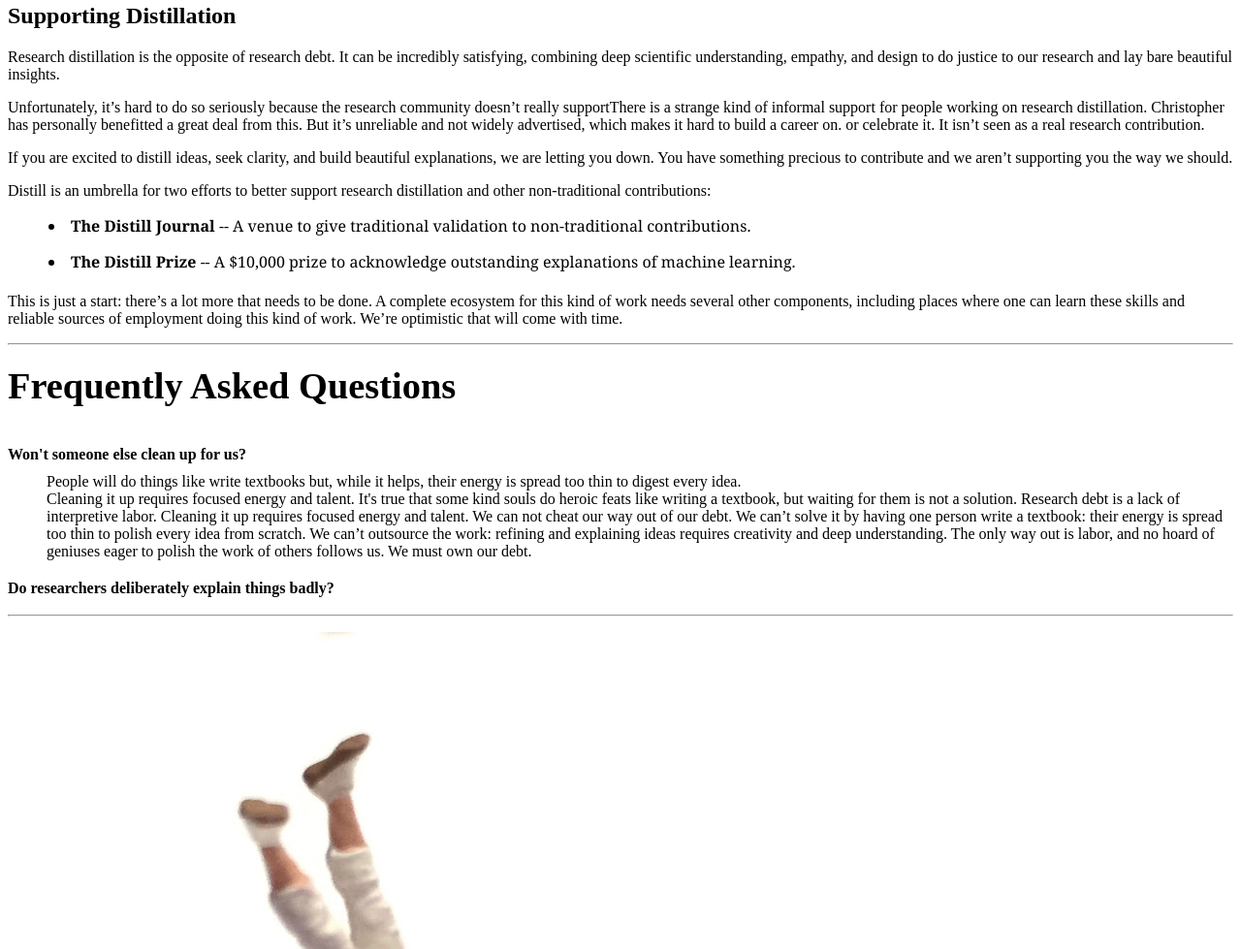
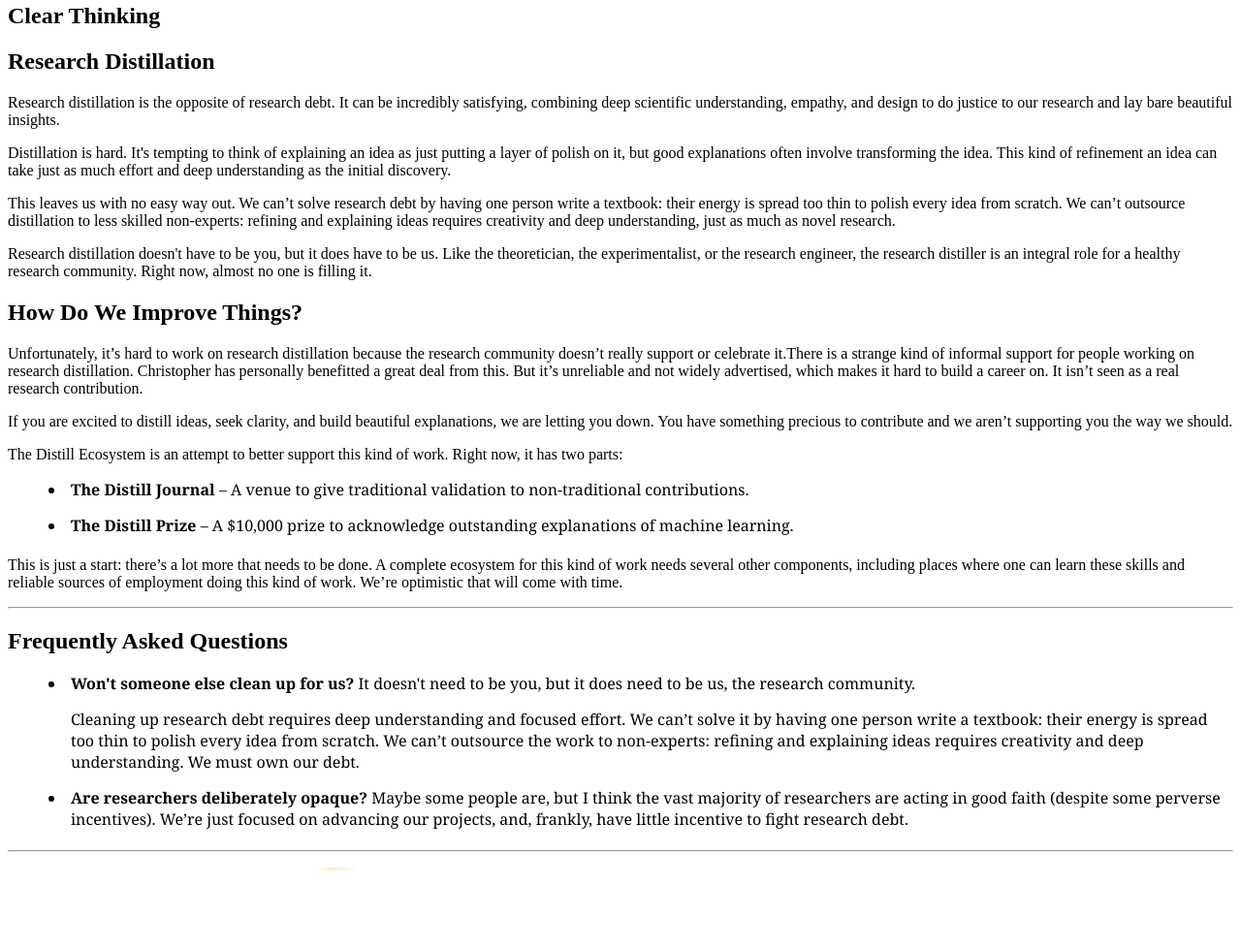
Before and after one commit to distillpub/post--research-debt, a website: page public/index.html in a window 1280 px wide. Shown: the part 3134-4113 px from the top of the page at 97% size. Drawn offline with Linux system fonts and the light colour scheme.

Commit message:
more work

```diff
--- a/public/index.html
+++ b/public/index.html
@@ -19,6 +19,9 @@
   padding-bottom: 15px;
   margin-left: 20px;
   padding-left: 5px;
+}
+dt-article .tight-list li {
+  padding-bottom: 5px;
 }
 dt-article ul li:last-of-type {
   padding-bottom: 5px;
@@ -42,8 +45,6 @@
 
 .FAQ .question {
   font-weight: bold;
-  padding-top: 20px;
-  padding-bottom: 10px;
 }
 
 .FAQ .answer {
@@ -81,27 +82,27 @@
 
   <ul>
 
-  <li> <b>Poor Exposition</b> -- Often, there is no good explanation of important ideas and one has to struggle to understand them. This problem is so pervasive that we take it for granted and don't appreciate how much better things could be.</li>
+  <li> <b>Poor Exposition</b> – Often, there is no good explanation of important ideas and one has to struggle to understand them. This problem is so pervasive that we take it for granted and don't appreciate how much better things could be.</li>
 
   <!--Poor exposition is one of the most visible and pervasive forms of research debt (much like poor documentation in technical debt). Explanations of core ideas don’t exist or are hard to follow. The situation is often so bad that we don’t realize exposition could be much better: we accept rope ladders when we could make elevators.-->
 
-  <li> <b>Undigested Ideas</b> -- Most ideas start off rough and hard to understand. They become radically easier as we polish them, developing the right analogies, language, and ways of thinking.</li>
+  <li> <b>Undigested Ideas</b> – Most ideas start off rough and hard to understand. They become radically easier as we polish them, developing the right analogies, language, and ways of thinking.</li>
 
 
   <!--Often ideas start off very rough and hard to understand and become radically easier as we polish them, developing the right analogies, language, visualizations and abstractions. For example, at one point calculus was something that only geniuses could understand, but we now teach it in high school: something changed, and I don’t think it was us.<dt-fn>This form of debt seems particularly tragic, because I think people frequently have a much more digested version of the idea in their heads. Unfortunately, they don't communicate it except in personal conversations because it is often hard to communicate and fragile. (An additional challenge is that people often have intuitions they know aren’t 100% right, even though they are useful.) The result is that everyone needs to repolish the ideas for themselves, and the ideas aren’t progressively refined.</dt-fn>-->
 
-  <li> <b>Bad abstractions and notation</b> -- Abstractions and notation are the user interface of research, shaping how we think and communicate. Unfortunately, we often get stuck with the first formalisms to develop, even when they're really suboptimal.  For example, something with extra electrons is negative, and <a href="http://tauday.com/">pi is wrong</a>.</li>
+  <li> <b>Bad abstractions and notation</b> – Abstractions and notation are the user interface of research, shaping how we think and communicate. Unfortunately, we often get stuck with the first formalisms to develop, even when they're really suboptimal.  For example, something with extra electrons is negative, and <a href="http://tauday.com/">pi is wrong</a>.</li>
 
-  <!--* <b>Bad abstractions and notation</b> -- Abstractions and notation are the user interface of research. When ideas first develop, formalisms develop with them, for communication and researchers’ own thoughts. These initial formalisms tend to be far from optimal but we often get stuck with them. For example, something with extra electrons negative, and pi is wrong.-->
+  <!--* <b>Bad abstractions and notation</b> – Abstractions and notation are the user interface of research. When ideas first develop, formalisms develop with them, for communication and researchers’ own thoughts. These initial formalisms tend to be far from optimal but we often get stuck with them. For example, something with extra electrons negative, and pi is wrong.-->
 
-  <!--* <b>Bad definitions, abstractions, and notation</b> -- Formalisms like abstractions and notation are the user interface of research. When ideas first develop, formalisms develop with them, for communication and researchers’ own thoughts. These initial formalisms are often far from the best possible ones. Better formalisms arise over time, from general refinement of ideas, deliberate work on the formalism, or opportunities in new media. Unfortunately, poor formalisms are extremely persistent, even once better ones are found.<dt-fn>One reason bad formalisms persist is that the switching costs are high, but there’s another, subtler reason. Becoming an expert in a field causes the formalisms to become part of you, in the same way language is. When one sees new formalisms, they often feel worse: you’re not fluent in the new notation, so it feels clunky, and you’ve learned to cope with any shortcomings of your familiar formalism that it fixes. Even genuine, significant improvements may seem minor or unimportant to an expert. Sadly, it’s the novice who faces the brunt of the cost.</dt-fn> For example: something with extra electrons is negative, pi is wrong, and topology is better defined in terms of closure.-->
+  <!--* <b>Bad definitions, abstractions, and notation</b> – Formalisms like abstractions and notation are the user interface of research. When ideas first develop, formalisms develop with them, for communication and researchers’ own thoughts. These initial formalisms are often far from the best possible ones. Better formalisms arise over time, from general refinement of ideas, deliberate work on the formalism, or opportunities in new media. Unfortunately, poor formalisms are extremely persistent, even once better ones are found.<dt-fn>One reason bad formalisms persist is that the switching costs are high, but there’s another, subtler reason. Becoming an expert in a field causes the formalisms to become part of you, in the same way language is. When one sees new formalisms, they often feel worse: you’re not fluent in the new notation, so it feels clunky, and you’ve learned to cope with any shortcomings of your familiar formalism that it fixes. Even genuine, significant improvements may seem minor or unimportant to an expert. Sadly, it’s the novice who faces the brunt of the cost.</dt-fn> For example: something with extra electrons is negative, pi is wrong, and topology is better defined in terms of closure.-->
 
-  <!--* <b>Unavailable Tools</b>  -- Whether you are a student programming for the first time, or an expert trying to reproduce an experiment, being able to easily dive into topics and get your hands dirty is critical. Availability of tools makes it easier to learn because people can test their mental models.<dt-fn>Rapid feedback is a documentation all of its own, and quick results are an incredible motivation</dt-fn> It also facilitates the reproduction of results and the translation of research into application. Sadly, these tools are often not public, or the public versions are unusable.-->
+  <!--* <b>Unavailable Tools</b>  – Whether you are a student programming for the first time, or an expert trying to reproduce an experiment, being able to easily dive into topics and get your hands dirty is critical. Availability of tools makes it easier to learn because people can test their mental models.<dt-fn>Rapid feedback is a documentation all of its own, and quick results are an incredible motivation</dt-fn> It also facilitates the reproduction of results and the translation of research into application. Sadly, these tools are often not public, or the public versions are unusable.-->
 
-  <li> <b>Noise</b> -- Being a researcher is like standing in the middle of construction site. Countless papers scream for your attention and there's no easy way to filter or summarize them.<dt-fn>Because most work is explained poorly, it takes a lot of energy to understand each piece of work. For many papers, I want a simple one sentence explanation of it, but need to fight with it to get that sentence. Because the simplest way to get the attention of interested parties is to get everyone’s attention, we get flooded with work. Because we incentivize people being “prolific,” we get flooded with a lot of work…</dt-fn> I think noise is the main way experts experience research debt.</li>
+  <li> <b>Noise</b> – Being a researcher is like standing in the middle of construction site. Countless papers scream for your attention and there's no easy way to filter or summarize them.<dt-fn>Because most work is explained poorly, it takes a lot of energy to understand each piece of work. For many papers, I want a simple one sentence explanation of it, but need to fight with it to get that sentence. Because the simplest way to get the attention of interested parties is to get everyone’s attention, we get flooded with work. Because we incentivize people being “prolific,” we get flooded with a lot of work…</dt-fn> I think noise is the main way experts experience research debt.</li>
 
 
-  <!--* <b>Noise</b> -- If becoming a researcher is like climbing a mountain, being a researcher is often like standing in the middle of construction site: loud. When hundreds of papers are published each day, with no easy way to filter or summarize them, the energy needed to keep up with a field is too high.<dt-fn>Because most work is explained poorly, it takes a lot of energy to understand each piece of work. For many papers, I want a simple one sentence explanation of it, but need to fight with it to get that sentence. Because the simplest way to get the attention of interested parties is to get everyone’s attention, we get flooded with work. Because we incentivize people being “prolific,” we get flooded with a lot of work…</dt-fn> I think noise is the main way experts experience research debt.-->
+  <!--* <b>Noise</b> – If becoming a researcher is like climbing a mountain, being a researcher is often like standing in the middle of construction site: loud. When hundreds of papers are published each day, with no easy way to filter or summarize them, the energy needed to keep up with a field is too high.<dt-fn>Because most work is explained poorly, it takes a lot of energy to understand each piece of work. For many papers, I want a simple one sentence explanation of it, but need to fight with it to get that sentence. Because the simplest way to get the attention of interested parties is to get everyone’s attention, we get flooded with work. Because we incentivize people being “prolific,” we get flooded with a lot of work…</dt-fn> I think noise is the main way experts experience research debt.-->
 
 </ul>
 
@@ -125,54 +126,64 @@
 
   <!--<p>Interpretive labor is most obviously linked to “poor exposition” component of technical debt, but I think the same mechanism is behind most of it. Thoughtfully picking notation and abstractions is interpretive labor, making it easier for others to understand and think. Polishing an idea, figuring out the right framing, analogies, and pictures is interpretive labor. Making your work easy to filter and quickly get the core idea of is interpretive labor.-->
 
-  <!--Research debt is progressive piling on of interpretive labor. It saves individual researchers’ energy, at the cost of making it harder for the community to understand and build on their work, fragmenting the field.-->
 
   <p>Research debt is the accumulation of missing interpretive labor. It’s extremely natural for young ideas to go through a stage of debt, like early prototypes in engineering. The problem is that we often stop at that point. Young ideas aren’t ending points for us to put in a paper and abandon. When we let things stop there the debt piles up. It becomes harder to understand and build on each other’s work and the field fragments.
 
+  <h2>Clear Thinking</h2>
+
+  <p>
 
 
-  <h2>Supporting Distillation</h2>
+      <!--
+        Do we want to talk about clarity of thought?
+      -->
+
+  <h2>Research Distillation</h2>
 
   <p>Research distillation is the opposite of research debt. It can be incredibly satisfying, combining deep scientific understanding, empathy, and design to do justice to our research and lay bare beautiful insights.
 
-    <!-- It can be incredibly satisfying -- combining deep technical expertise, empathy, design and writing to do justice to our research and lay bare beautiful insights. -->
-    <!-- It combines deep technical expertise, empathy, design and writing skills to grow clarity and distill ideas. It can be incredibly satisfying, doing justice to our research and laying bare beautiful insights.</p> -->
+  <p>Distillation is hard. It's tempting to think of explaining an idea as just putting a layer of polish on it, but good explanations often involve transforming the idea. This kind of refinement an idea can take just as much effort and deep understanding as the initial discovery.
 
-  <p>Unfortunately, it’s hard to do so seriously because the research community doesn’t really support<dt-fn>There is a strange kind of informal support for people working on research distillation. Christopher has personally benefitted a great deal from this. But it’s unreliable and not widely advertised, which makes it hard to build a career on.</dt-fn> or celebrate it. It isn’t seen as a real research contribution.
+  <p>This leaves us with no easy way out. We can’t solve research debt by having one person write a textbook: their energy is spread too thin to polish every idea from scratch. We can’t outsource distillation to less skilled non-experts: refining and explaining ideas requires creativity and deep understanding, just as much as novel research.
+
+  <p>Research distillation doesn't have to be you, but it does have to be us. Like the theoretician, the experimentalist, or the research engineer, the research distiller is an integral role for a healthy research community. Right now, almost no one is filling it.
+
+
+  <h2>How Do We Improve Things?</h2>
+
+  <p>Unfortunately, it’s hard to work on research distillation because the research community doesn’t really support or celebrate it.<dt-fn>There is a strange kind of informal support for people working on research distillation. Christopher has personally benefitted a great deal from this. But it’s unreliable and not widely advertised, which makes it hard to build a career on.</dt-fn> It isn’t seen as a real research contribution.
 
   <p>If you are excited to distill ideas, seek clarity, and build beautiful explanations, we are letting you down. You have something precious to contribute and we aren’t supporting you the way we should.
 
-  <p>Distill is an umbrella for two efforts to better support research distillation and other non-traditional contributions:
+  <p>The Distill Ecosystem is an attempt to better support this kind of work. Right now, it has two parts:
 
   <ul>
-  <li> <b>The Distill Journal</b> -- A venue to give traditional validation to non-traditional contributions.</li>
-
-  <li><b>The Distill Prize</b> -- A $10,000 prize to acknowledge outstanding explanations of machine learning.</li>
+    <li><b>The Distill Journal</b> – A venue to give traditional validation to non-traditional contributions.</li>
+    <li><b>The Distill Prize</b> – A $10,000 prize to acknowledge outstanding explanations of machine learning.</li>
   </ul>
-
 
   <p>This is just a start: there’s a lot more that needs to be done. A complete ecosystem for this kind of work needs several other components, including places where one can learn these skills and reliable sources of employment doing this kind of work. We’re optimistic that will come with time.
 
+    <!-- Double use of ecosystem feels strange -->
 
     <hr>
 
-    <h2><b style="font-size: 160%;">Frequently Asked Questions</b></h2>
+    <h2><b>Frequently Asked Questions</b></h2>
 
-    <div class="FAQ">
+    <ul>
 
-      <div class="question"> Won't someone else clean up for us?</div>
-      <div class="answer">
-        People will do things like write textbooks but, while it helps, their energy is spread too thin to digest every idea.  <br>
+      <li><b>Won't someone else clean up for us?</b>
+        It doesn't need to be you, but it does need to be us, the research community.
 
-        Cleaning it up requires focused energy and talent.
+        <p>Cleaning up research debt requires deep understanding and focused effort. We can’t solve it by having one person write a textbook: their energy is spread too thin to polish every idea from scratch. We can’t outsource the work to non-experts: refining and explaining ideas requires creativity and deep understanding. We must own our debt.</p>
+      </li>
 
+      <li><b>Are researchers deliberately opaque?</b>
+        Maybe some people are, but I think the vast majority of researchers are acting in good faith (despite some perverse incentives). We’re just focused on advancing our projects, and, frankly, have little incentive to fight research debt.
 
-        It's true that some kind souls do heroic feats like writing a textbook, but waiting for them is not a solution. Research debt is a lack of interpretive labor. Cleaning it up requires focused energy and talent. We can not cheat our way out of our debt. We can’t solve it by having one person write a textbook: their energy is spread too thin to polish every idea from scratch. We can’t outsource the work: refining and explaining ideas requires creativity and deep understanding. The only way out is labor, and no hoard of geniuses eager to polish the work of others follows us. We must own our debt.
-      </div>
+      </li>
+    </ul>
 
-      <div class="question">Do researchers deliberately explain things badly?</div>
-      <div class="answer"></div>
-    </div>
 
 
 
@@ -211,7 +222,8 @@
 
   </ul>
 
-  <!-- Tufte?? -->
+  <!-- Tufte??
+      Open Science -->
 
   <h2>Philosophy</h2>
 
```
